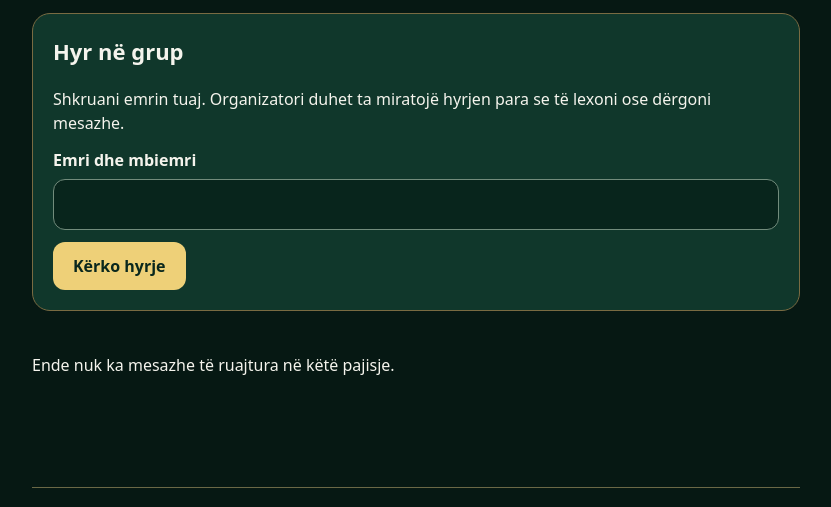
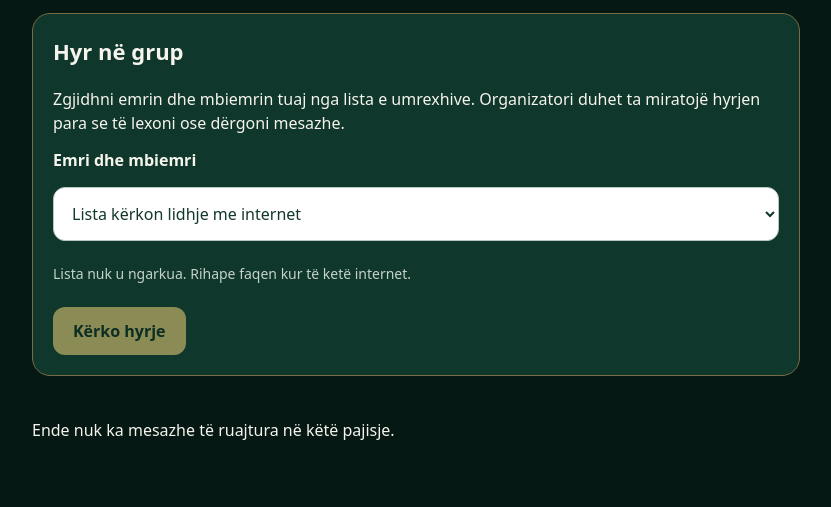
Before and after one commit to iljazsalihi95-wq/Fahriu-Umra, a plain HTML site: page web/chat.html in a window 1280 px wide. Shown: the part 281-788 px from the top of the page, without its empty margins (224-1055 px from the left). Drawn offline with Linux system fonts and the light colour scheme; no server answers.

Commit message:
Select chat member full names from published Umra roster and cache for offline use

```diff
--- a/integrations/netlify/chat.css
+++ b/integrations/netlify/chat.css
@@ -3,3 +3,5 @@
 .toolbar{display:flex;flex-wrap:wrap;align-items:center;gap:10px;margin:10px 0}.secondary{background:#164c3a;color:#f5e6b8;border:1px solid #8b8057}.voiceBox{margin:20px 0 12px;padding:16px;border:1px solid #796b42;border-radius:16px;background:#10372b}.voiceBox legend{padding:0 8px;color:var(--gold);font-weight:700}.voiceBox p{font-size:14px;color:#d3dfd6}audio{width:100%;max-width:430px;margin:10px 0}.voiceMessage{display:block}.voiceMessage button{margin:10px 0}.message[tabindex]:focus{outline:2px solid var(--gold)}@media(max-width:500px){.voiceBox{padding:12px}}
 
 .micButton{display:inline-flex;align-items:center;justify-content:center;gap:10px;font-size:18px;min-height:58px}.micButton svg{flex:none}
+
+select{width:100%;padding:14px;border:1px solid #b9c9c1;border-radius:12px;background:#fff;color:#12372b;font:inherit;margin:8px 0 12px}
--- a/integrations/netlify/sw.js
+++ b/integrations/netlify/sw.js
@@ -1,4 +1,4 @@
-const CACHE='fahriu-travel-audio-v4';
+const CACHE='fahriu-travel-roster-v5';
 const CORE=['./','./index.html','./offline.js','./udhezuesi-umres.html','./vizitat-historike.html','./chat.html','./chat.css','./chat.js','./manifest.webmanifest','./icons/icon-192.png','./icons/icon-512.png','./icons/apple-touch-icon.png','./vizitat.html','./medine.html','./mekke.html','./taif.html','./udhezuesi.html','./bileta-lira.html','./nusuk.html','./programi-live.html','./dua-dhiker.html','./momente-umra.html','./grupi-ardhshem.html','./ekipi-organizues.html','./njoftime.html'];
 const PATHS=CORE.map(p=>new URL(p,self.location.href).pathname);
 self.addEventListener('install',e=>{e.waitUntil(caches.open(CACHE).then(c=>c.addAll(CORE)).then(()=>self.skipWaiting()))});
--- a/web/chat.css
+++ b/web/chat.css
@@ -3,3 +3,5 @@
 .toolbar{display:flex;flex-wrap:wrap;align-items:center;gap:10px;margin:10px 0}.secondary{background:#164c3a;color:#f5e6b8;border:1px solid #8b8057}.voiceBox{margin:20px 0 12px;padding:16px;border:1px solid #796b42;border-radius:16px;background:#10372b}.voiceBox legend{padding:0 8px;color:var(--gold);font-weight:700}.voiceBox p{font-size:14px;color:#d3dfd6}audio{width:100%;max-width:430px;margin:10px 0}.voiceMessage{display:block}.voiceMessage button{margin:10px 0}.message[tabindex]:focus{outline:2px solid var(--gold)}@media(max-width:500px){.voiceBox{padding:12px}}
 
 .micButton{display:inline-flex;align-items:center;justify-content:center;gap:10px;font-size:18px;min-height:58px}.micButton svg{flex:none}
+
+select{width:100%;padding:14px;border:1px solid #b9c9c1;border-radius:12px;background:#fff;color:#12372b;font:inherit;margin:8px 0 12px}
--- a/web/chat.html
+++ b/web/chat.html
@@ -1,7 +1,7 @@
 <!doctype html>
 <html lang="sq"><head><meta charset="utf-8"><meta name="viewport" content="width=device-width,initial-scale=1,viewport-fit=cover"><meta name="theme-color" content="#0b2d23"><title>Chati i grupit · Fahriu Travel</title><link rel="manifest" href="manifest.webmanifest"><link rel="stylesheet" href="chat.css"><script src="chat.js" defer></script></head>
 <body><main class="app"><header><a href="index.html">⌂ Ballina</a><span>FAHRIU TRAVEL</span></header><section class="heading"><div class="eyebrow">UMRA · BASHKË NË UDHËTIM</div><h1>Chati i grupit</h1><p>Komunikoni me udhëtarët dhe organizatorët e grupit tuaj.</p><p id="connection" role="status">Duke kontrolluar lidhjen…</p></section>
-<section id="joinBox" class="panel"><h2>Hyr në grup</h2><p>Shkruani emrin tuaj. Organizatori duhet ta miratojë hyrjen para se të lexoni ose dërgoni mesazhe.</p><form id="joinForm"><label for="name">Emri dhe mbiemri</label><input id="name" name="name" minlength="2" maxlength="60" autocomplete="name" required><button id="joinButton">Kërko hyrje</button></form></section>
+<section id="joinBox" class="panel"><h2>Hyr në grup</h2><p>Zgjidhni emrin dhe mbiemrin tuaj nga lista e umrexhive. Organizatori duhet ta miratojë hyrjen para se të lexoni ose dërgoni mesazhe.</p><form id="joinForm"><label for="name">Emri dhe mbiemri</label><select id="name" name="name" required><option value="">Duke ngarkuar umrexhitë…</option></select><p id="rosterStatus" role="status" class="hint"></p><button id="joinButton">Kërko hyrje</button></form></section>
 <section class="panel" id="memberBox" hidden><p id="membership" role="status"></p><div class="toolbar"><button id="refresh" type="button">Përditëso</button><button id="notifications" type="button" class="secondary">Aktivizo njoftimet</button></div><p class="hint" id="notificationStatus">Njoftimet për mesazhe të reja funksionojnë gjatë kohës që chati është i hapur.</p></section>
 <section class="conversation" aria-label="Mesazhet e grupit"><div id="messages" role="log" aria-live="polite" aria-relevant="additions"></div><p id="empty">Ende nuk ka mesazhe të ruajtura në këtë pajisje.</p></section>
 <form id="sendForm" class="composer"><label for="body">Mesazhi yt</label><textarea id="body" maxlength="2000" rows="3" placeholder="Shkruaj një mesazh…"></textarea><fieldset class="voiceBox"><legend>Mesazh zanor</legend><div class="toolbar"><button id="recordVoice" type="button" class="secondary micButton" aria-label="Fol me mikrofon"><svg viewBox="0 0 24 24" width="24" height="24" aria-hidden="true"><rect x="9" y="2" width="6" height="13" rx="3" fill="currentColor"/><path d="M5 10v2a7 7 0 0 0 14 0v-2M12 19v3M8 22h8" fill="none" stroke="currentColor" stroke-width="2"/></svg> Fol me mikrofon</button><button id="stopVoice" type="button" hidden>Ndalo</button></div><p id="voiceStatus" role="status">Shtyp mikrofonin dhe fol. Pastaj ndalo, dëgjo dhe dërgo. Deri në 60 sekonda; ruhet edhe pa internet.</p><div id="voicePreview" hidden><audio id="previewAudio" controls preload="metadata"></audio><div class="toolbar"><button id="sendVoice" type="button">Dërgo mesazhin zanor</button><button id="discardVoice" type="button" class="secondary">Hiqe audion</button></div></div></fieldset><div class="composerActions"><span id="queueCount"></span><button id="sendButton">Ruaj në pritje</button></div><p class="hint">Pa internet, mesazhet ruhen në këtë pajisje. Dërgohen pas miratimit të hyrjes dhe rikthimit të lidhjes. Mesazhet zanore që ke dëgjuar në këtë pajisje mund t’i dëgjosh përsëri pa internet. Dërgimi te të tjerët kërkon internet.</p><p id="feedback" role="status"></p></form>
--- a/web/chat.js
+++ b/web/chat.js
@@ -7,6 +7,10 @@
  try{state=JSON.parse(localStorage.getItem(KEY)||'null')}catch{storageOK=false}
  if(!state||!Array.isArray(state.queue)||!Array.isArray(state.messages))state={token:'',name:'',status:'',member:null,queue:[],messages:[],draft:''};
  const errors={INVALID_NAME:'Shkruani emrin me 2–60 shkronja.',NOT_MEMBER:'Kërkoni hyrje në grup.',INVALID_TOKEN:'Hyrja në këtë pajisje nuk është e vlefshme. Kontaktoni organizatorin.',RATE_LIMIT:'Prisni pak. Mesazhi mbetet në pritje.',BUSY:'Shërbimi është i zënë. Provojmë përsëri së shpejti.',CONTACT_ADMIN:'Kontaktoni organizatorin për hyrje.',NO_GROUP:'Organizatori duhet t’ju caktojë grupin.',CHAT_UNAVAILABLE:'Chati nuk përgjigjet. Mesazhet mbeten në pritje.',INVALID_AUDIO:'Audioja nuk u pranua. Ruhet në pritje; kontaktoni organizatorin.',AUDIO_NOT_FOUND:'Audioja nuk është më në dispozicion.',AUDIO_UNAVAILABLE:'Audioja nuk është më në dispozicion.'};
+ let roster=[];
+ const rosterKey='fahriu_chat_roster_v1';
+ function rosterRender(){const select=$('name');select.replaceChildren();const empty=document.createElement('option');empty.value='';empty.textContent=roster.length?'Zgjidh emrin dhe mbiemrin':'Lista kërkon lidhje me internet';select.append(empty);for(const name of roster){const option=document.createElement('option');option.value=name;option.textContent=name;select.append(option)}$('joinButton').disabled=!roster.length}
+ async function loadRoster(){try{const saved=JSON.parse(localStorage.getItem(rosterKey)||'[]');if(Array.isArray(saved))roster=saved.filter(x=>typeof x==='string');}catch{}rosterRender();if(!navigator.onLine){$('rosterStatus').textContent=roster.length?'Lista e ruajtur në pajisje.':'Lidhu një herë me internet për listën e umrexhive.';return}try{const response=await fetch(API+'?action=pilgrims',{credentials:'omit',cache:'no-store'});if(!response.ok)throw Error();const data=await response.json();const rows=Array.isArray(data.data)?data.data:Array.isArray(data.pilgrims)?data.pilgrims:[];if(!data.ok||!rows.length)throw Error();const norm=x=>String(x||'').trim().toLowerCase();const names=rows.filter(x=>norm(x.Publiko)==='true'&&norm(x.Paketa)==='umra e ardhshme'&&['i ardhshëm','konfirmuar'].includes(norm(x.Statusi))).map(x=>[x.Emri,x.Mbiemri].filter(Boolean).join(' ').trim()).filter(x=>x.length>2&&x.length<=60);if(!names.length)throw Error();roster=[...new Set(names)];try{localStorage.setItem(rosterKey,JSON.stringify(roster))}catch{}rosterRender();$('rosterStatus').textContent=roster.length+' emra nga lista e grupit. Zgjidh vetëm emrin tënd.'}catch{$('rosterStatus').textContent=roster.length?'Po përdoret lista e ruajtur.':'Lista nuk u ngarkua. Rihape faqen kur të ketë internet.'}}
  function feedback(text){$('feedback').textContent=text}
  function save(){try{localStorage.setItem(KEY,JSON.stringify(state));storageOK=true;return true}catch{storageOK=false;feedback('Pajisja nuk mund t’i ruajë të dhënat. Mos e mbyllni faqen; mesazhet e reja nuk u ruajtën.');return false}}
  function random(bytes){const a=new Uint8Array(bytes);crypto.getRandomValues(a);return Array.from(a,x=>x.toString(16).padStart(2,'0')).join('')}
@@ -61,9 +65,9 @@
  $('discardVoice').onclick=async()=>{const previous=state.voiceDraft;state.voiceDraft=null;if(!save()){state.voiceDraft=previous;return}await showPreview();if(previous)try{await deleteAudio(previous.id)}catch(e){feedback(e.message)}$('voiceStatus').textContent='Audioja u hoq nga përgatitja. Mund të regjistroni përsëri.'};
  $('notifications').onclick=async()=>{if(state.notifications){state.notifications=false;save();render();return}if(!('Notification'in window)){ $('notificationStatus').textContent='Kjo pajisje nuk mbështet njoftime nga shfletuesi.';return}try{const permission=await Notification.requestPermission();state.notifications=permission==='granted';save();$('notificationStatus').textContent=state.notifications?'Njoftimet janë aktive kur chati është i hapur dhe ka internet. Njoftimet kur aplikacioni është i mbyllur nuk janë aktivizuar.':'Njoftimet nuk u lejuan. Mund t’i aktivizoni nga cilësimet e shfletuesit.';render()}catch{$('notificationStatus').textContent='Njoftimet nuk u aktivizuan në këtë pajisje.'}};
  $('body').value=state.draft||'';$('body').addEventListener('input',()=>{state.draft=$('body').value;clearTimeout(draftTimer);draftTimer=setTimeout(save,200)});
- $('joinForm').addEventListener('submit',e=>{e.preventDefault();try{state.name=$('name').value.trim();if(state.name.length<2||state.name.length>60)return;if(!state.token)state.token=random(32);state.status='pending';if(save()){render();sync()}}catch{feedback('Për hyrjen e sigurt, hapeni chatin në shfletuesin e përditësuar.')}});
+ $('joinForm').addEventListener('submit',e=>{e.preventDefault();try{const chosen=$('name').value.trim();if(!roster.includes(chosen)){feedback('Zgjidh emrin dhe mbiemrin tënd nga lista e umrexhive.');return}state.name=chosen;if(!state.token)state.token=random(32);state.status='pending';if(save()){render();sync()}}catch{feedback('Për hyrjen e sigurt, hapeni chatin në shfletuesin e përditësuar.')}});
  $('sendForm').addEventListener('submit',e=>{e.preventDefault();const body=$('body').value.trim();if(!body||body.length>2000||!canQueue())return;try{state.queue.push({id:uuid(),body,createdAt:new Date().toISOString()});state.draft='';if(!save()){state.queue.pop();state.draft=body;return}$('body').value='';feedback('Mesazhi u ruajt në pritje.');render();sync()}catch{feedback('Mesazhi nuk u ruajt. Hapeni chatin në një shfletues të përditësuar.')}});
- $('refresh').addEventListener('click',()=>{if(!storageOK)save();sync()});addEventListener('online',()=>{render();sync()});addEventListener('offline',render);document.addEventListener('visibilitychange',()=>{if(!document.hidden)sync()});setInterval(()=>{if(!document.hidden)sync()},15000);
- addEventListener('pagehide',()=>{state.draft=$('body').value;save();if(recorder?.state==='recording')stopRecording()});render();showPreview().catch(e=>{$('voiceStatus').textContent=e.message;$('discardVoice').hidden=false;$('voicePreview').hidden=false});sync();
+ $('refresh').addEventListener('click',()=>{if(!storageOK)save();sync()});addEventListener('online',()=>{loadRoster();render();sync()});addEventListener('offline',render);document.addEventListener('visibilitychange',()=>{if(!document.hidden)sync()});setInterval(()=>{if(!document.hidden)sync()},15000);
+ addEventListener('pagehide',()=>{state.draft=$('body').value;save();if(recorder?.state==='recording')stopRecording()});loadRoster();render();showPreview().catch(e=>{$('voiceStatus').textContent=e.message;$('discardVoice').hidden=false;$('voicePreview').hidden=false});sync();
  if('serviceWorker'in navigator&&location.protocol==='https:'&&location.hostname!=='appassets.androidplatform.net')navigator.serviceWorker.register('./sw.js').catch(()=>{});
 })();
--- a/web/sw.js
+++ b/web/sw.js
@@ -1,4 +1,4 @@
-const CACHE='fahriu-travel-audio-v4';
+const CACHE='fahriu-travel-roster-v5';
 const CORE=['./','./index.html','./offline.js','./udhezuesi-umres.html','./vizitat-historike.html','./chat.html','./chat.css','./chat.js','./manifest.webmanifest','./icons/icon-192.png','./icons/icon-512.png','./icons/apple-touch-icon.png','./vizitat.html','./medine.html','./mekke.html','./taif.html','./udhezuesi.html','./bileta-lira.html','./nusuk.html','./programi-live.html','./dua-dhiker.html','./momente-umra.html','./grupi-ardhshem.html','./ekipi-organizues.html','./njoftime.html'];
 const PATHS=CORE.map(p=>new URL(p,self.location.href).pathname);
 self.addEventListener('install',e=>{e.waitUntil(caches.open(CACHE).then(c=>c.addAll(CORE)).then(()=>self.skipWaiting()))});
```
Also changed, not shown: integrations/netlify/chat.html (+1 -1 lines), integrations/netlify/chat.js (+7 -3 lines).
